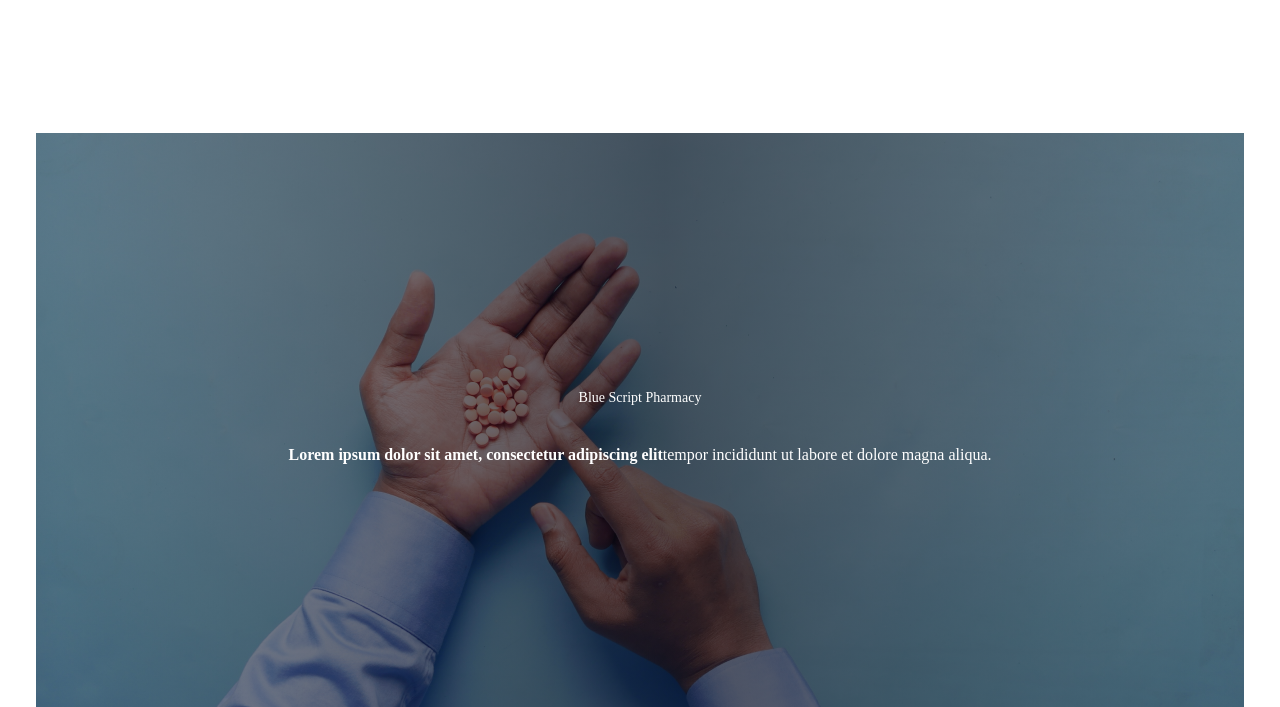
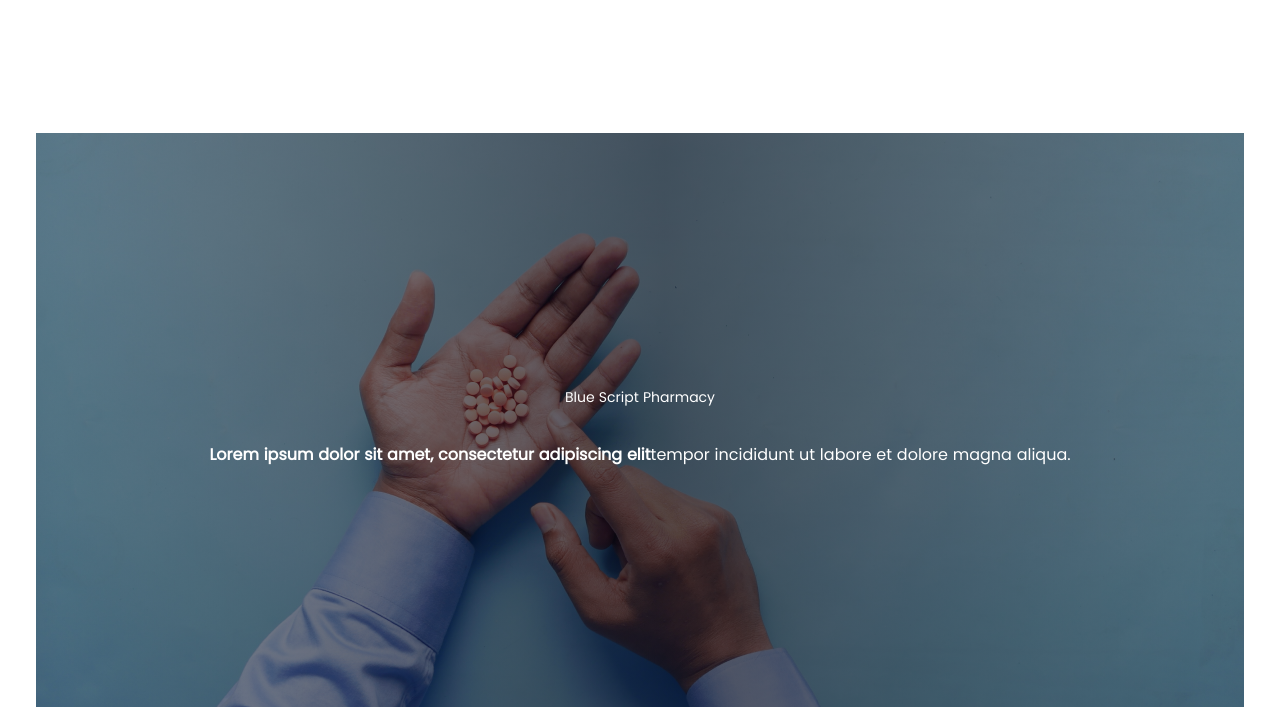
Before and after one commit to sara-hmt/BLUE-SCRIPT, a plain HTML site: page index.html in a window 1280 px wide. Shown: the part 104-811 px from the top of the page. Drawn offline with nearby package versions, Linux system fonts and the light colour scheme.

Commit message:
add poppins Font

```diff
--- a/CSS/style.css
+++ b/CSS/style.css
@@ -32,6 +32,13 @@
     .section-11 {width: 1208px; height: 593px;}
     .section-12 {display:block;}
   }
+
+@font-face {
+    font-family: Poppins;
+    src: url('../font/Poppins-Regular.ttf');
+}
+
+
 .container, .container-lg, .container-md, .container-sm, .container-xl, .container-xxl {
     max-width: 1208px;
     --bs-gutter-x:0rem;
```
